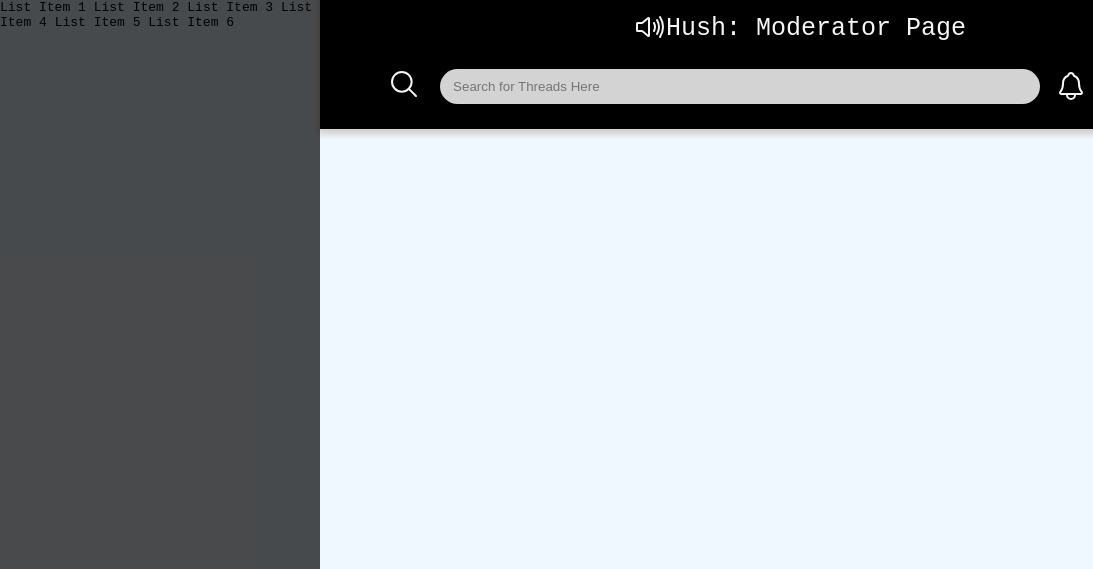
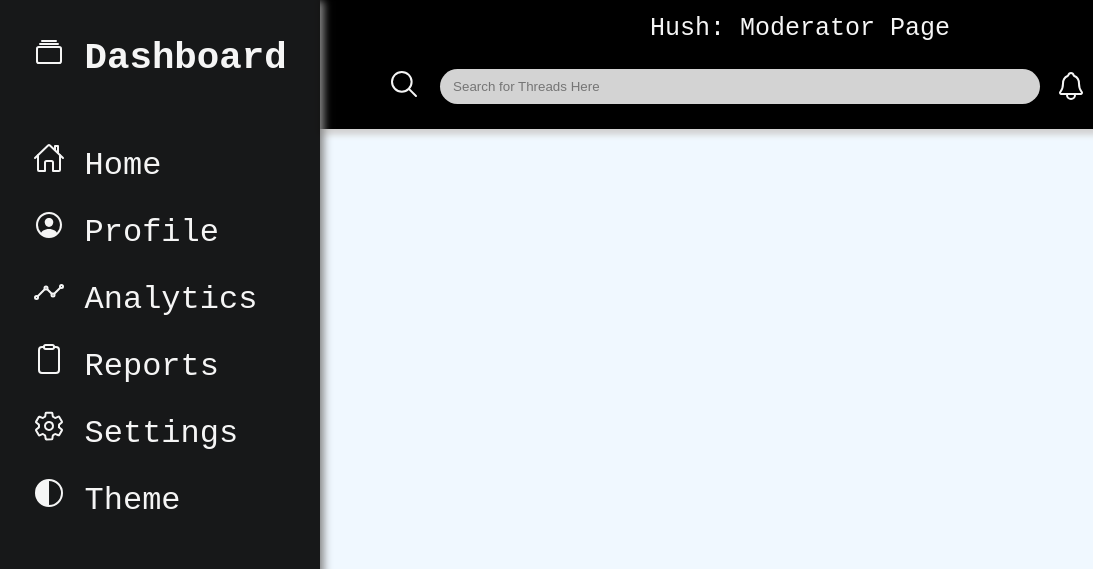
Before and after one commit to TannerHornsby7/odin-admindashboard, a plain HTML site: page index.html in a window 1280 px wide. Shown: the top 569 px of the page, 0-1093 px from the left. Drawn offline with nearby package versions, Linux system fonts and the light colour scheme.

Commit message:
Basic Nav Bar complete
Need to figure out how to align the icons with the text (prob need to
wrap the text's in a p)

I also want to make the Settings and Theme sit at the bottom of the
Nav bar (row-start -1)

I haven't been able to use sass since I don't have wifi to read the
documentation on it :( but once I get wifi I want to fix my code
so it takes advantage of sass's inheritance

also eventually want to make the nav bar change the background of the
grid item to grey instead of the text bc that would look dope.

```diff
--- a/index.html
+++ b/index.html
@@ -11,16 +11,15 @@
     <div class="container">
         <div class="header">
             <div class="top">
-                <ion-icon size="large" name="volume-high-outline"></ion-icon>
                 <p>Hush: Moderator Page</p>
             </div>
             <div class="bottom">
                 <label for="search" class="icon">
-                    <ion-icon size="large" name="search-outline"></ion-icon>
+                    <ion-icon name="search-outline"></ion-icon>
                 </label>
                 <input type="search" id="search" name="search" placeholder="   Search for Threads Here">
                 <div class="userchunk">
-                    <ion-icon size="large" name="notifications-outline"></ion-icon>
+                    <ion-icon name="notifications-outline"></ion-icon>
                     <img src="assets/lightprofilepic.png" alt="profilepic" height="50px">
                     <p>Tanner Hornsby</p>
                 </div>
@@ -28,12 +27,34 @@
         </div>
         <div class="dashboard">
             <ul>
-                <li>List Item 1</li>
-                <li>List Item 2</li>
-                <li>List Item 3</li>
-                <li>List Item 4</li>
-                <li>List Item 5</li>
-                <li>List Item 6</li>
+                <li>
+                    <ion-icon name="albums-outline"></ion-icon>
+                    <h3>Dashboard</h3>
+                </li>
+                <li>
+                    <ion-icon name="home-outline"></ion-icon>
+                    Home
+                </li>
+                <li>
+                    <ion-icon name="person-circle-outline"></ion-icon>
+                    Profile
+                </li>
+                <li>
+                    <ion-icon name="analytics-outline"></ion-icon>
+                    Analytics
+                </li>
+                <li>
+                    <ion-icon name="clipboard-outline"></ion-icon>
+                    Reports
+                </li>
+                <li>
+                    <ion-icon name="settings-outline"></ion-icon>
+                    Settings
+                </li>
+                <li>
+                    <ion-icon name="contrast-outline"></ion-icon>
+                    Theme
+                </li>
             </ul>
         </div>
         <div class="content">
--- a/style.css
+++ b/style.css
@@ -4,6 +4,11 @@
     padding: 0%;
     height: 100%;
     font-family: monospace;
+    color: whitesmoke;
+}
+
+h2 {
+    font: monospace;
 }
 
 ul,
@@ -12,12 +17,16 @@
     margin: 0%;
     padding: 0%;
     display: inline;
-    justify-self: center;
-    align-items: center;
 }
 
 input {
     outline: none !important;
+}
+
+ion-icon {
+    display: inline-block;
+    color: whitesmoke;
+    font-size: 32px;
 }
 
 .container {
@@ -45,11 +54,6 @@
     justify-content: center;
     display: flex;
     align-items: flex-end;
-}
-
-ion-icon {
-    display: inline-block;
-    color: whitesmoke;
 }
 
 .top p {
@@ -95,16 +99,43 @@
 
 #search:hover {
     box-shadow: 2px 2px 2px 1px darkslategrey;
+    transition: all .5s ease;
 }
 
 #search:focus {
     box-shadow: 2px 2px 2px 1px darkslategrey;
     background-color: aliceblue;
+    transition: all .5s ease;
 }
 
 .dashboard {
     grid-area: 1 / 1 / span all / 2;
-    background-color: rgba(0, 0, 0, .7);
+    background-color: rgba(0, 0, 0, .9);
+    font-size: 32px;
+    box-shadow: 5px 0 8px -1px #888;
+}
+
+.dashboard ul {
+    display: grid;
+    grid-template-rows: 2fr repeat(autofit, minmax(15px, 1fr ));
+    gap: 25px;
+    resize: both;
+    justify-content: center;
+}
+
+.dashboard h3 {
+    display: inline-block;
+}
+
+.dashboard ul li {
+    display: block;
+    padding: 0%;
+    margin: 0%;
+}
+
+.dashboard ul li:hover {
+    color: #888;
+    cursor: pointer;
 }
 
 .content {
```
